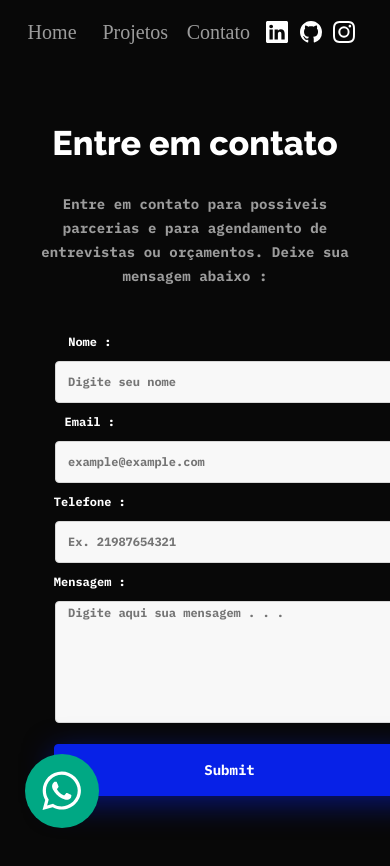
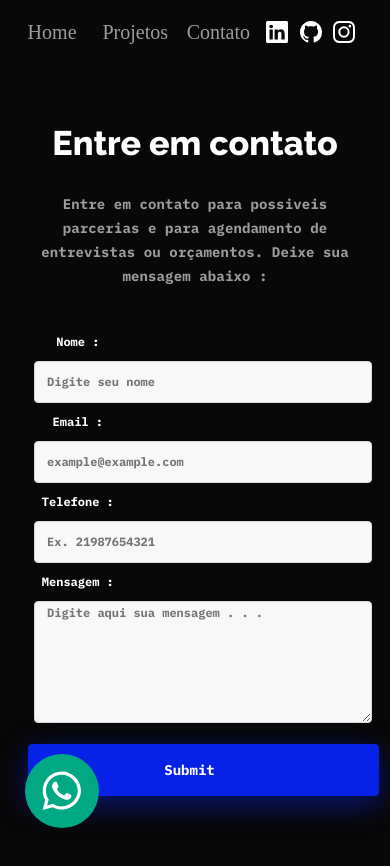
Before and after one commit to devfrontwill/Portfolio, a React (Vite) app: page /contato in a window 390 px wide. Shown: the top 866 px of the page. Built offline with nearby package versions, Linux system fonts and the light colour scheme; some icons are missing.

Commit message:
Feat: Ajustes.

```diff
--- a/src/components/ProjetosMobile/index.jsx
+++ b/src/components/ProjetosMobile/index.jsx
@@ -1,6 +1,5 @@
 import React from "react";
 import styles from './styles.module.scss';
-import work3 from '../../assets/calcimc.png';
 import logoprime from '../../assets/devprime.png';
 import logolink from '../../assets/devlink.png';
 import playstorebtn from '../../assets/googleplay.png';
--- a/src/pages/Contato/styles.module.scss
+++ b/src/pages/Contato/styles.module.scss
@@ -193,7 +193,23 @@ h3 {
 
 @media screen and (max-width: 768px) {
     .form_container {
-        margin: 0 1rem;
+        margin-left: -1.5rem;
+
+        label{
+            margin-left: 3.5rem;
+        }
+
+        .input_field{
+            width: 80%;
+        }
+
+        .input_msg{
+            width: 80%;
+        }
+
+        .btn_submit{
+            width: 90%;
+        }
     }
 
     .copyright {
```
Also changed, not shown: src/assets/calcimc.png (deleted), 1 other file (tests, documents, lock files or other folders).
